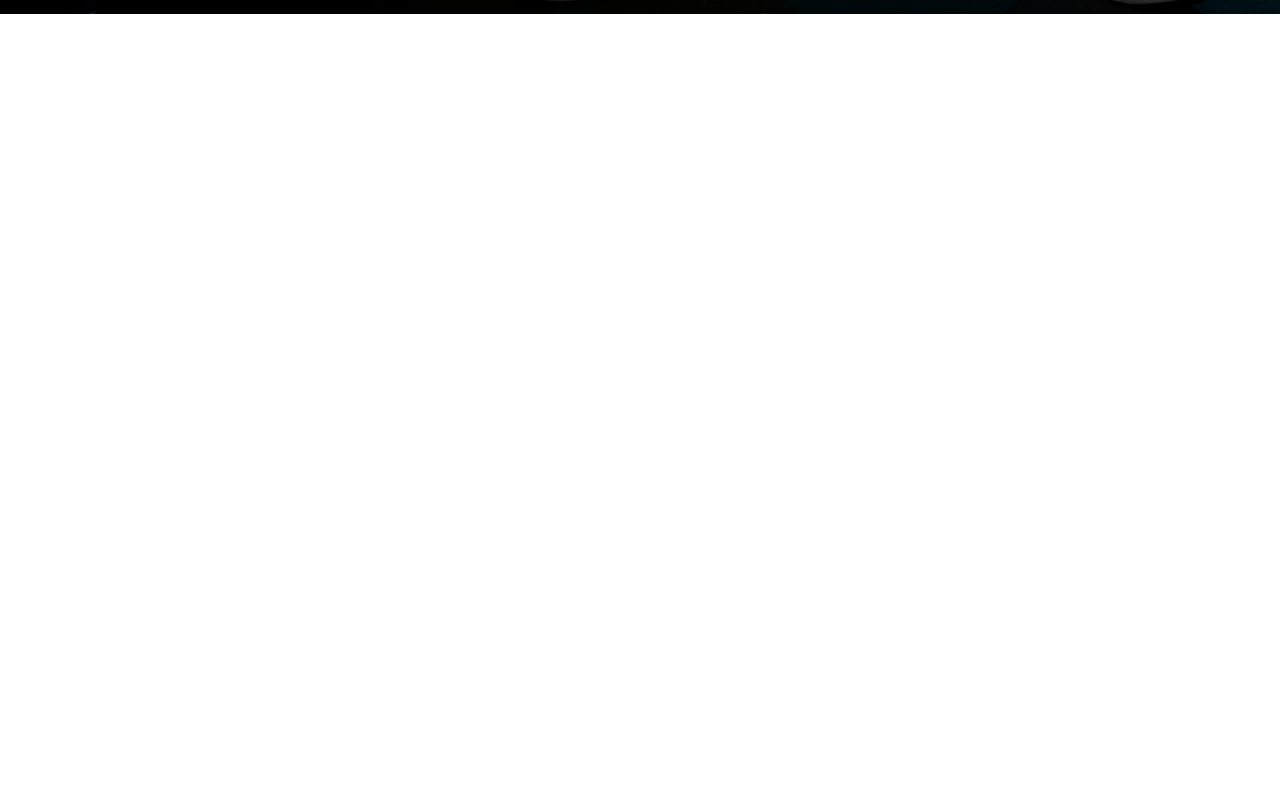
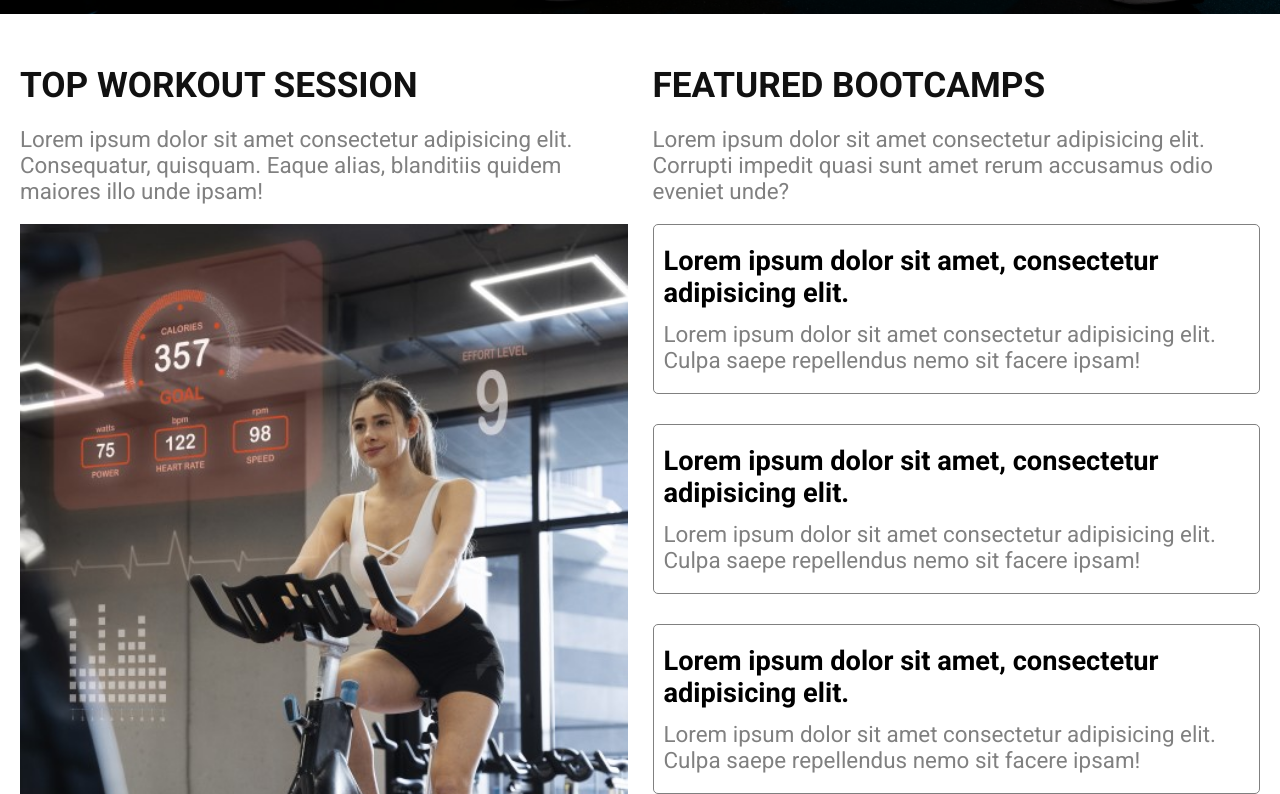
Before and after one commit to saagor16/Gym-Life-FontEnd, a React (Vite) app: page / in a window 1280 px wide. Shown: the part 786-1580 px from the top of the page. Before the commit the page ends 800 px from the top, so only its background shows below. Built offline with nearby package versions, Linux system fonts and the light colour scheme.

Commit message:
Completed the creation of the Workout Session component

```diff
--- a/src/App.css
+++ b/src/App.css
@@ -128,3 +128,76 @@ header p {
     align-items: flex-start;
   }
 }
+.workout_session {
+  min-height: 100vh;
+  display: flex;
+  max-width: 1500px;
+  margin: 0 auto;
+  padding: 100px 0 50px 0;
+  gap: 75px;
+}
+.workout_session .wrapper {
+  flex: 1;
+  display: flex;
+  flex-direction: column;
+  gap: 20px;
+}
+.workout_session .wrapper h1 {
+  font-size: 2.2rem;
+  color: #111;
+}
+.workout_session .wrapper p {
+  font-size: 1.4rem;
+  color: gray;
+}
+.workout_session .wrapper .bootcamps {
+  font-size: 1.7rem;
+  display: flex;
+  flex-direction: column;
+  gap: 30px;
+}
+.workout_session .wrapper .bootcamps div {
+  border: 1px solid gray;
+  border-radius: 5px;
+  padding: 20px 10px;
+  transition: 0.3s;
+  display: flex;
+  flex-direction: column;
+  gap: 12px;
+}
+.workout_session .wrapper .bootcamps div:hover {
+  background: #111;
+  transition: 0.3s;
+}
+.workout_session .wrapper .bootcamps div:hover h4 {
+  color: #0095ff;
+  transition: 0.3s;
+}
+.workout_session .wrapper .bootcamps div:hover p {
+  color: whitesmoke;
+  transition: 0.3s;
+}
+@media (max-width: 1520px) {
+  .workout_session {
+    min-width: 100%;
+    padding: 50px 20px 50px 20px;
+    gap: 25px;
+  }
+}
+@media (max-width: 1200px) {
+  .workout_session {
+    flex-direction: column;
+  }
+  .workout_session .wrapper h1 {
+    font-size: 1.6rem;
+  }
+  .workout_session .wrapper p {
+    font-size: 20px;
+  }
+  .workout_session .wrapper .bootcamps div h4 {
+    font-size: 20px;
+  }
+  .workout_session .wrapper .bootcamps div p {
+    font-size: 20px;
+  }
+}
--- a/src/components/WorkoutSessions.jsx
+++ b/src/components/WorkoutSessions.jsx
@@ -1,10 +1,60 @@
-
 const WorkoutSessions = () => {
-    return (
-        <div>
-
+  return (
+    <section className="workout_session">
+      <div className="wrapper">
+        <h1>TOP WORKOUT SESSION</h1>
+        <p>
+          Lorem ipsum dolor sit amet consectetur adipisicing elit. Consequatur,
+          quisquam. Eaque alias, blanditiis quidem maiores illo unde ipsam!
+        </p>
+        <img src="/img5.jpg" alt="workout" />
+      </div>
+      <div className="wrapper">
+        <h1>FEATURED BOOTCAMPS</h1>
+        <p>
+          Lorem ipsum dolor sit amet consectetur adipisicing elit. Corrupti
+          impedit quasi sunt amet rerum accusamus odio eveniet unde?
+        </p>
+        <div className="bootcamps">
+          <div>
+            <h4>Lorem ipsum dolor sit amet, consectetur adipisicing elit.</h4>
+            <p>
+              Lorem ipsum dolor sit amet consectetur adipisicing elit. Culpa
+              saepe repellendus nemo sit facere ipsam!
+            </p>
+          </div>
+          <div>
+            <h4>Lorem ipsum dolor sit amet, consectetur adipisicing elit.</h4>
+            <p>
+              Lorem ipsum dolor sit amet consectetur adipisicing elit. Culpa
+              saepe repellendus nemo sit facere ipsam!
+            </p>
+          </div>
+          <div>
+            <h4>Lorem ipsum dolor sit amet, consectetur adipisicing elit.</h4>
+            <p>
+              Lorem ipsum dolor sit amet consectetur adipisicing elit. Culpa
+              saepe repellendus nemo sit facere ipsam!
+            </p>
+          </div>
+          <div>
+            <h4>Lorem ipsum dolor sit amet, consectetur adipisicing elit.</h4>
+            <p>
+              Lorem ipsum dolor sit amet consectetur adipisicing elit. Culpa
+              saepe repellendus nemo sit facere ipsam!
+            </p>
+          </div>
+          <div>
+            <h4>Lorem ipsum dolor sit amet, consectetur adipisicing elit.</h4>
+            <p>
+              Lorem ipsum dolor sit amet consectetur adipisicing elit. Culpa
+              saepe repellendus nemo sit facere ipsam!
+            </p>
+          </div>
         </div>
-    );
+      </div>
+    </section>
+  );
 };
 
 export default WorkoutSessions;
```
